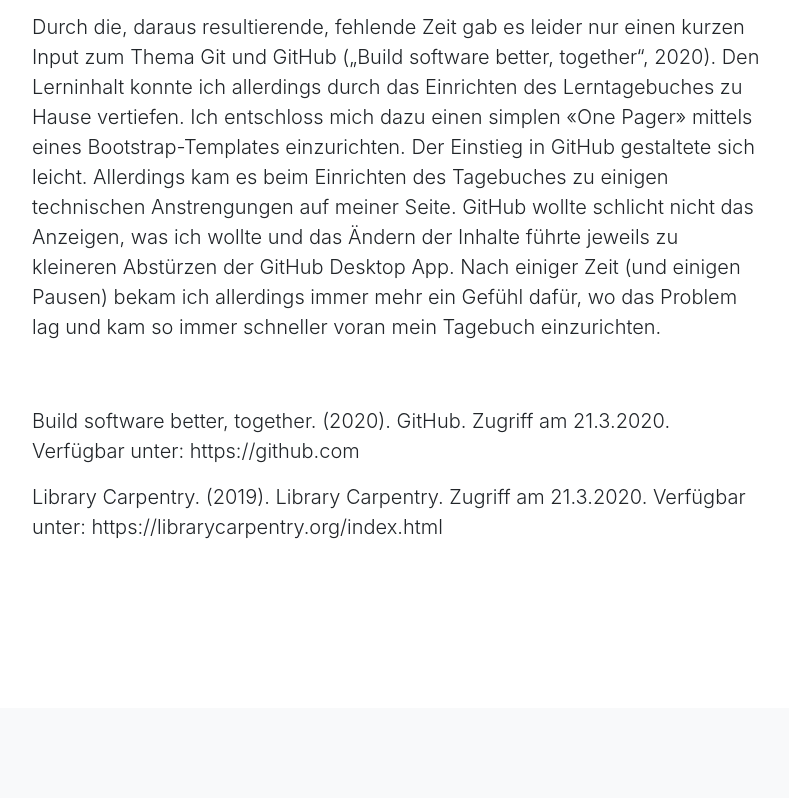
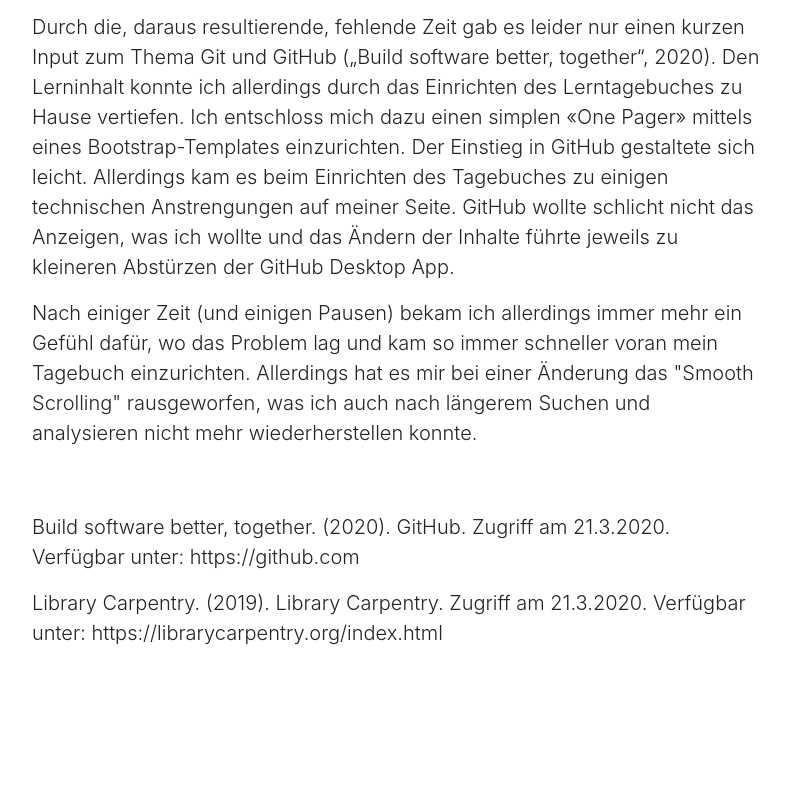
Before and after one commit to Sidney-Manhart/sidney-manhart.github.io, a website with bundled scripts: page index.html in a window 1280 px wide. Shown: the part 1674-2472 px from the top of the page, without its empty margins (243-1032 px from the left). Built offline with nearby package versions, Linux system fonts and the light colour scheme.

Commit message:
Update index.html

```diff
--- a/index.html
+++ b/index.html
@@ -63,8 +63,8 @@
           <p class="lead">Der zweite Teil des Tages wurde leider etwas von der Corona-Krise überschattet, besonders im beruflichen Umfeld von vielen Teilzeitstudierenden, so auch bei mir. Deshalb und auch wegen der fortgeschrittenen Zeit, fiel es mir leider je länger je mehr schwer dem Unterricht zu folgen. Ich versuchte allerdings mein Bestes.</p>
           <p class="lead">Nachdem die Virtuelle Maschine eingerichtet war und wir uns eingeloggt haben, gab es eine Einführung in die «Unix Shell» und deren Befehle. Dabei kam ein Grundlegendes Problem des Studiengangs wieder zu Tage: Die Fehl-Information, die Studierenden hätten bereits in einem früheren Modul die Befehle kennengelernt. Nach einer kurzen Erklärung konnten wir dieses Missverständnis allerdings beseitigen. Felix Lohmeier zeigte dabei grosse Flexibilität und verlängerte die Zeit, welche wir für die dazugehörenden Aufgaben verwenden konnten.
           Dabei wurde mir auch schnell bewusst, dass ich die Aufgaben in den Folien nicht zu vorschnell lösen darf, da einzelne Befehle jeweils die vorhergehenden Aufgaben verunmöglichten.</p>
-          <p class="lead">Durch die, daraus resultierende, fehlende Zeit gab es leider nur einen kurzen Input zum Thema Git und GitHub („Build software better, together“, 2020). Den Lerninhalt konnte ich allerdings durch das Einrichten des Lerntagebuches zu Hause vertiefen. Ich entschloss mich dazu einen simplen «One Pager» mittels eines Bootstrap-Templates einzurichten. Der Einstieg in GitHub gestaltete sich leicht. Allerdings kam es beim Einrichten des Tagebuches zu einigen technischen Anstrengungen auf meiner Seite. GitHub wollte schlicht nicht das Anzeigen, was ich wollte und das Ändern der Inhalte führte jeweils zu kleineren Abstürzen der GitHub Desktop App.
-              Nach einiger Zeit (und einigen Pausen) bekam ich allerdings immer mehr ein Gefühl dafür, wo das Problem lag und kam so immer schneller voran mein Tagebuch einzurichten. </p>
+          <p class="lead">Durch die, daraus resultierende, fehlende Zeit gab es leider nur einen kurzen Input zum Thema Git und GitHub („Build software better, together“, 2020). Den Lerninhalt konnte ich allerdings durch das Einrichten des Lerntagebuches zu Hause vertiefen. Ich entschloss mich dazu einen simplen «One Pager» mittels eines Bootstrap-Templates einzurichten. Der Einstieg in GitHub gestaltete sich leicht. Allerdings kam es beim Einrichten des Tagebuches zu einigen technischen Anstrengungen auf meiner Seite. GitHub wollte schlicht nicht das Anzeigen, was ich wollte und das Ändern der Inhalte führte jeweils zu kleineren Abstürzen der GitHub Desktop App.</p>
+        <p class="lead">Nach einiger Zeit (und einigen Pausen) bekam ich allerdings immer mehr ein Gefühl dafür, wo das Problem lag und kam so immer schneller voran mein Tagebuch einzurichten. Allerdings hat es mir bei einer Änderung das "Smooth Scrolling" rausgeworfen, was ich auch nach längerem Suchen und analysieren nicht mehr wiederherstellen konnte.</p>
           <br></br>
           <p class="lead">Build software better, together. (2020). GitHub. Zugriff am 21.3.2020. Verfügbar unter: https://github.com</p>
           <p class="lead">Library Carpentry. (2019). Library Carpentry. Zugriff am 21.3.2020. Verfügbar unter: https://librarycarpentry.org/index.html</p>
```
